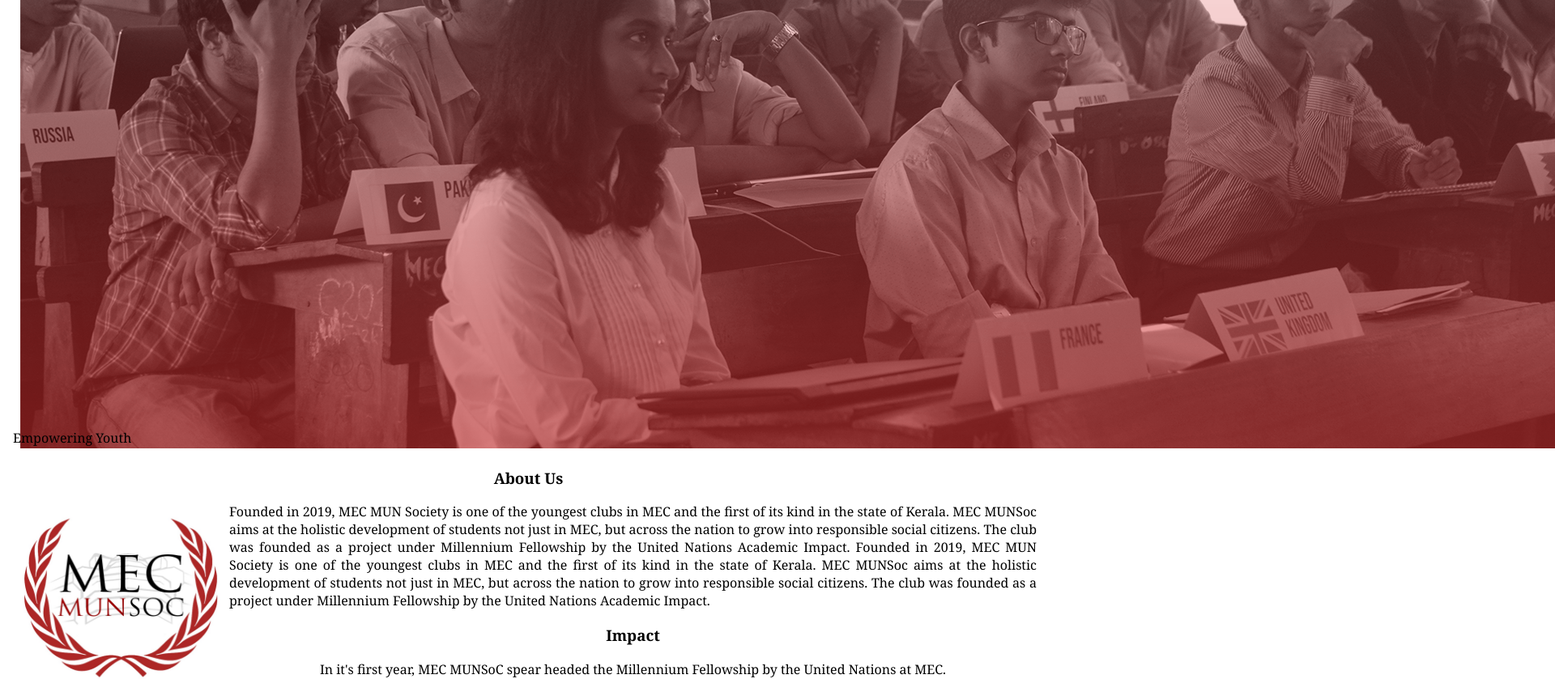
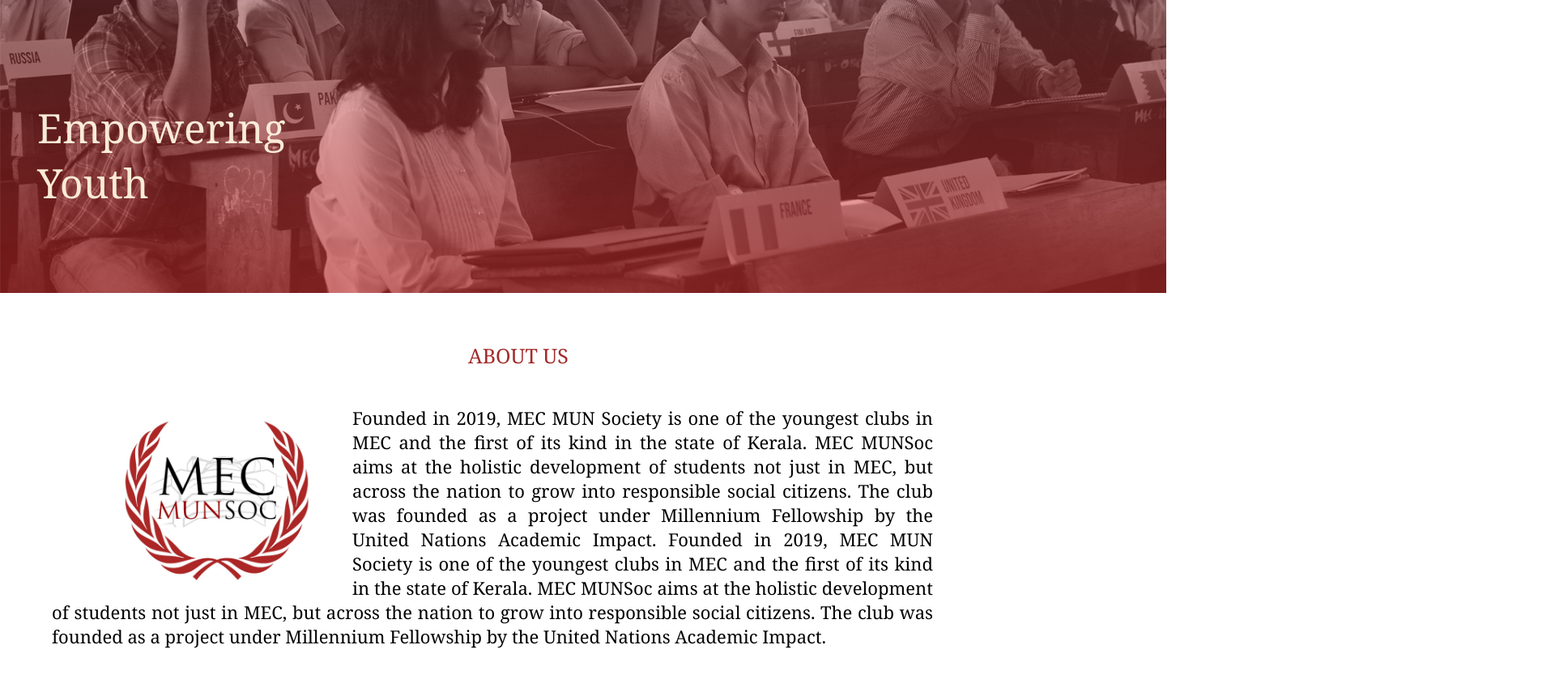
Before and after one commit to niranjana687/beta, a React (Create React App) app: page / in a window 1280 px wide. Shown: the part 240-1079 px from the top of the page at 81% size, 1920 px wide, since content can reach past the window. Built offline with nearby package versions, Linux system fonts and the light colour scheme.

Commit message:
landing page picture and about us complete

```diff
--- a/src/components/About.js
+++ b/src/components/About.js
@@ -1,14 +1,14 @@
 import React from "react";
-import '../styles/About.css';
+import '../styles/style.css';
 
 export default function About() {
     return (
         <section className="about-us">
             <img src="/mecmun.png" className="main-pic" alt="MEC MUN 2019"/>
-            <div className="main-pic-desc">Empowering Youth</div>
-            <h3 align="center">About Us</h3>
+            <div className="main-pic-desc">Empowering<br /> Youth</div>
+            <h3 align="center">ABOUT US</h3>
             <img src="/logo.jpg" className="logo" alt="logo" />
-            <p> Founded in 2019, MEC MUN Society is one of the youngest clubs in MEC and the first of its kind in the state of Kerala.
+            <p className="about-us-desc"> Founded in 2019, MEC MUN Society is one of the youngest clubs in MEC and the first of its kind in the state of Kerala.
             MEC MUNSoc aims at the holistic development of students not just in MEC, but across the nation to grow into responsible social citizens.
             The club was founded as a project under Millennium Fellowship by the United Nations Academic Impact.
             Founded in 2019, MEC MUN Society is one of the youngest clubs in MEC and the first of its kind in the state of Kerala.
--- a/src/components/Footer.js
+++ b/src/components/Footer.js
@@ -6,7 +6,6 @@
         <div className="footer">
             <footer>
             <img className="footer-logo" src="/logo.jpg" alt="munsoc logo" />
-
         </footer>
         </div>
     );
--- a/src/styles/About.css
+++ b/src/styles/About.css
@@ -1,22 +1,43 @@
 .about-us {
     text-align: justify;
-    padding-left:25px
+    /* padding-left:25px */
 }
 
 .main-pic{
-    width: fit-content;
+    max-width: 1440px;
+    max-height: 726px;
+    size-adjust: inherit;
 }
 
 .logo {
     float: left;
-    width: 248px;
-    height: 235px;
-    padding-right: 10px;
+    max-width: 235px;
+    max-height: 248px;
+    padding-right: 50px;
     position:calc();
+    padding-left: 150px;
 }
 
 .main-pic-desc {
     position: absolute;
-    bottom: 8px;
+    bottom: 300px;
     left: 16px;
+    color: antiquewhite;
+    font-size:  50px;
+    padding-left: 30px;
 }
+
+.about-us-desc {
+    padding-left: 5%;
+    padding-right: 10%;
+    font-size: 22px;
+}
+
+h3 {
+    padding-bottom: 20px;
+    padding-top: 30px;
+    font-size: 25px;
+    color: brown;
+    font-weight: lighter;
+
+}
--- a/src/styles/Nav.css
+++ b/src/styles/Nav.css
@@ -3,8 +3,7 @@
     color: antiquewhite;
     margin-top: 0%;
     display: block;
-    margin-bottom: 2px;
-    height: 72px;
+    height: 62px;
 }
 
 .nav-home {
--- a/src/styles/style.css
+++ b/src/styles/style.css
@@ -2,21 +2,64 @@
     border-radius: 50%;
     float: left;
     padding: 10px;
-    width: 25%;
+    width: 10%;
 }
 
 
 
 .footer{
     background-color: brown;
-    padding: 3px;
+    /* padding: 3px; */
     color: antiquewhite;
     margin-bottom: 0px;
     margin-left: auto;
     margin-right: auto;
 }
 .footer-logo {
-
     max-width: 100px;
 
 }
+
+.about-us {
+    text-align: justify;
+    /* padding-left:25px */
+}
+
+.main-pic{
+    max-width: 1440px;
+    max-height: 726px;
+    size-adjust: inherit;
+}
+
+.logo {
+    float: left;
+    max-width: 235px;
+    max-height: 248px;
+    padding-right: 50px;
+    position:calc();
+    padding-left: 150px;
+}
+
+.main-pic-desc {
+    position: absolute;
+    bottom: 300px;
+    left: 16px;
+    color: antiquewhite;
+    font-size:  50px;
+    padding-left: 30px;
+}
+
+.about-us-desc {
+    padding-left: 5%;
+    padding-right: 10%;
+    font-size: 22px;
+}
+
+h3 {
+    padding-bottom: 20px;
+    padding-top: 30px;
+    font-size: 25px;
+    color: brown;
+    font-weight: lighter;
+
+}
```
